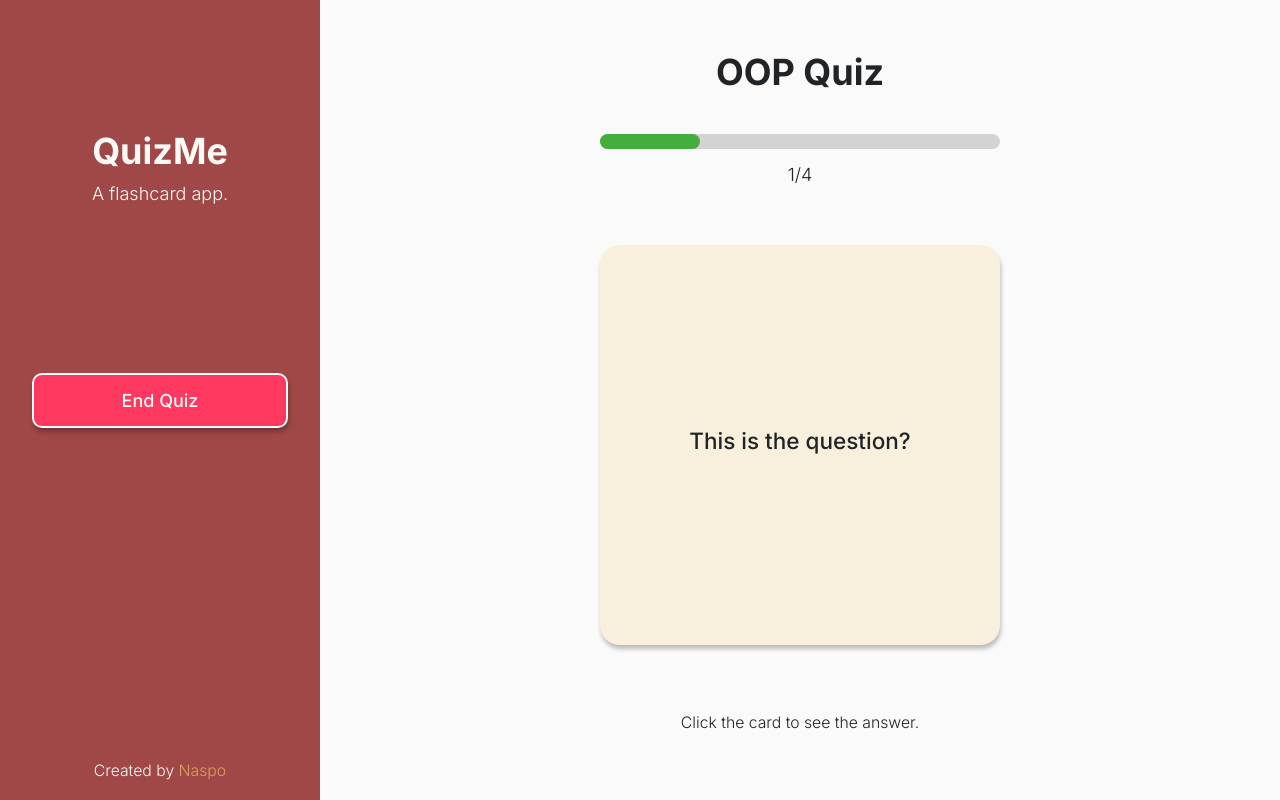
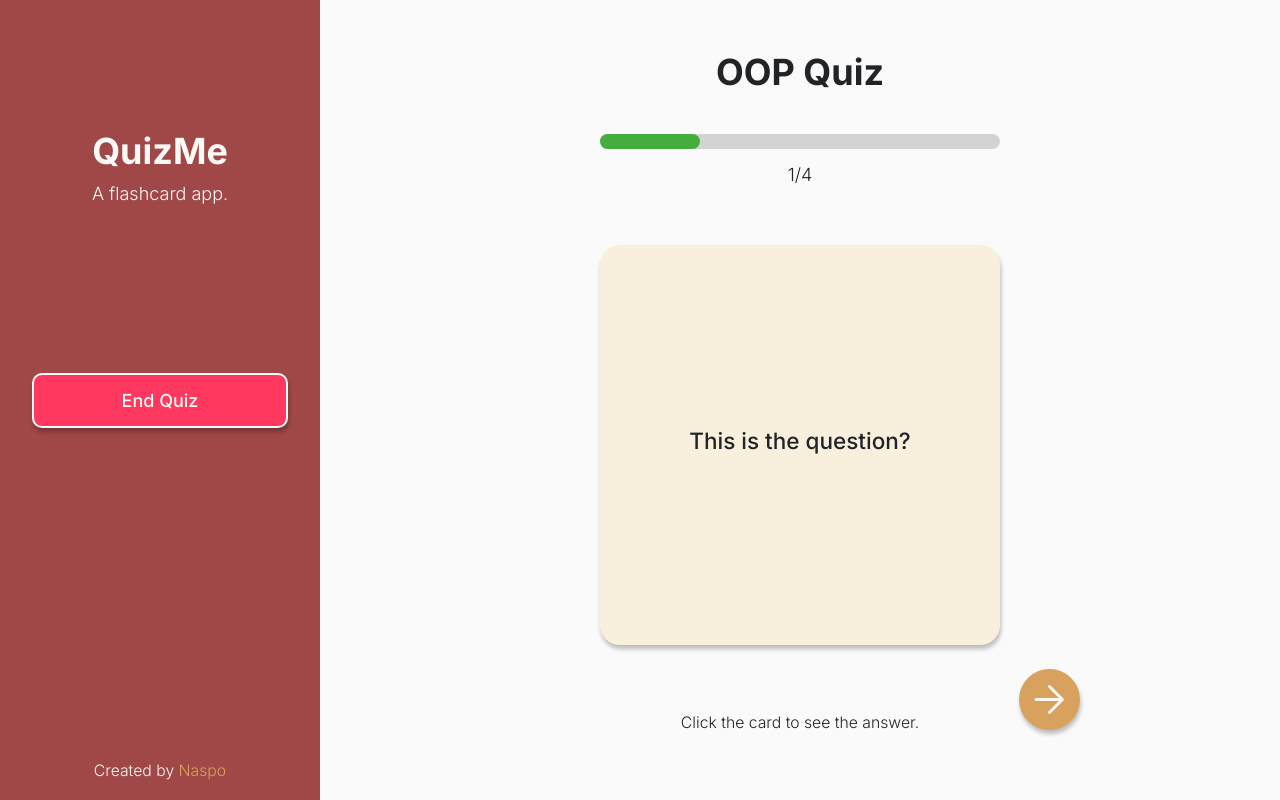
Before and after one commit to NaspoDev/QuizMe, a React (Vite) app in the folder frontend/: page /active-quiz/1/1 in a window 1280 px wide. Built offline with nearby package versions, Linux system fonts and the light colour scheme.

Commit message:
quiz navigation works

```diff
--- a/frontend/src/components/active_quiz/ActiveQuizPage.scss
+++ b/frontend/src/components/active_quiz/ActiveQuizPage.scss
@@ -11,6 +11,7 @@
   justify-content: center;
   align-items: center;
   padding: 50px 50px 0px 50px;
+  position: relative;
 
   .heading-area {
     @include displayFlex(column);
@@ -45,4 +46,17 @@
   .flip-flashcard-prompt {
     text-align: center;
   }
+
+  .next-flashcard-button,
+  .complete-quiz-button {
+    position: absolute;
+    bottom: 70px;
+    right: 200px;
+  }
+
+  .previous-flashcard-button {
+    position: absolute;
+    bottom: 70px;
+    left: 200px;
+  }
 }
--- a/frontend/src/components/active_quiz/ActiveQuizPage.tsx
+++ b/frontend/src/components/active_quiz/ActiveQuizPage.tsx
@@ -1,4 +1,4 @@
-import { useParams } from "react-router-dom";
+import { useNavigate, useParams } from "react-router-dom";
 import "./ActiveQuizPage.scss";
 import { useEffect, useState } from "react";
 import flashcardService, { Flashcard } from "../../services/FlashcardService";
@@ -11,6 +11,8 @@ function ActiveQuizPage() {
   let { topicId, timeSeconds } = useParams();
   topicId = topicId as string;
   timeSeconds = timeSeconds as string;
+
+  const navigate = useNavigate();
 
   const [topicName, setTopicName] = useState<string>("");
   const [flashcards, setFlashcards] = useState<Flashcard[]>([]);
@@ -55,8 +57,59 @@ function ActiveQuizPage() {
       <p className="flip-flashcard-prompt text-sm font-light">
         Click the card to see the answer.
       </p>
+
+      {/* quiz navigation buttons */}
+      {/* If we are not at the last flashcard, show the next flashcard button.
+      Otherwise, show the complete quiz button. */}
+      {quizProgress < flashcards.length ? (
+        <button
+          className="next-flashcard-button icon-button icon-button-orange"
+          onClick={navigateQuizNext}
+        >
+          <span className="material-symbols-rounded text-3xl">
+            arrow_forward
+          </span>
+        </button>
+      ) : (
+        <button
+          className="complete-quiz-button icon-button icon-button-green"
+          onClick={navigateQuizNext}
+        >
+          <span
+            className="material-symbols-rounded text-3xl"
+            onClick={completeQuiz}
+          >
+            done_outline
+          </span>
+        </button>
+      )}
+
+      {/* If quiz progress > 1, show the back button. */}
+      {quizProgress > 1 && (
+        <button
+          className="previous-flashcard-button icon-button icon-button-orange"
+          onClick={navigateQuizPrevious}
+        >
+          <span className="material-symbols-rounded text-3xl">arrow_back</span>
+        </button>
+      )}
     </div>
   );
+
+  // Navigates the quiz to the next flashcard.
+  function navigateQuizNext(): void {
+    setQuizProgress(quizProgress + 1);
+  }
+
+  // Navigates the quiz to the previous flashcard.
+  function navigateQuizPrevious(): void {
+    setQuizProgress(quizProgress - 1);
+  }
+
+  // Exits the quiz and returns to topics page.
+  function completeQuiz(): void {
+    navigate("/topics");
+  }
 
   // Shuffle the flashcards array using the Fisher-Yates shuffle algorithm.
   // Returns the provided array shuffled.
```
